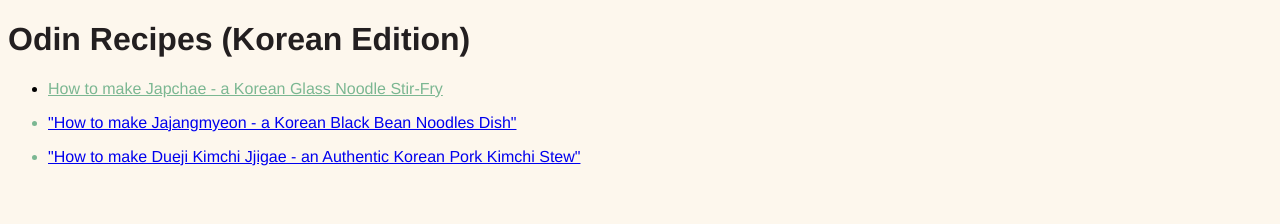
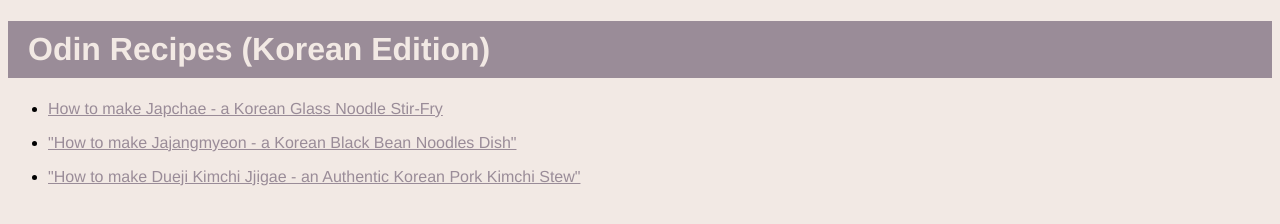
Before and after one commit to adavidryu/odin-recipes, a plain HTML site: page index.html in a window 1280 px wide. Drawn offline with Linux system fonts and the light colour scheme.

Commit message:
feat: Add CSS pages and styling for all pages
Used a consistent color palette and added basic styling to all recipe pages and main page. Colors, fonts, background colors, etc.

```diff
--- a/index.html
+++ b/index.html
@@ -6,12 +6,12 @@
             <link rel="stylesheet" href="style.css">
     </head>
     <body>
-        <h1 class="title">Odin Recipes (Korean Edition)</h1>
+        <h1>Odin Recipes (Korean Edition)</h1>
 
         <ul>
-        <li ><a class="links" href = "./recipes/japchae.html">How to make Japchae - a Korean Glass Noodle Stir-Fry</a></p>
-        <li class="links"><a href = ./recipes/jajangmyeon.html>"How to make Jajangmyeon - a Korean Black Bean Noodles Dish"</p>
-        <li class="links"><a href = ./recipes/kimchijjigae.html>"How to make Dueji Kimchi Jjigae - an Authentic Korean Pork Kimchi Stew"</p>
+        <li><a class="links" href = "./recipes/japchae.html">How to make Japchae - a Korean Glass Noodle Stir-Fry</a></p>
+        <li><a class="links" href = ./recipes/jajangmyeon.html>"How to make Jajangmyeon - a Korean Black Bean Noodles Dish"</p>
+        <li><a class="links" href = ./recipes/kimchijjigae.html>"How to make Dueji Kimchi Jjigae - an Authentic Korean Pork Kimchi Stew"</p>
         </ul>
 
 </body>
--- /dev/null
+++ b/recipes/jaj.css
@@ -0,0 +1,17 @@
+body {
+    font-family: Helvetica, Arial, sans-serif;
+    background-color: #f2e9e4;
+}
+
+h1 {
+    padding-left: 20px;
+    padding-right: 20px;
+    padding-top: 10px;
+    padding-bottom: 10px;
+    background-color: #9a8c98;
+    color: #f2e9e4;
+}
+
+h3 {
+    color: #9a8c98
+}
--- /dev/null
+++ b/recipes/japc.css
@@ -0,0 +1,17 @@
+body {
+    font-family: Helvetica, Arial, sans-serif;
+    background-color: #f2e9e4;
+}
+
+h1 {
+    padding-left: 20px;
+    padding-right: 20px;
+    padding-top: 10px;
+    padding-bottom: 10px;
+    background-color: #9a8c98;
+    color: #f2e9e4;
+}
+
+h3 {
+    color: #9a8c98
+}
--- /dev/null
+++ b/recipes/kim.css
@@ -0,0 +1,17 @@
+body {
+    font-family: Helvetica, Arial, sans-serif;
+    background-color: #f2e9e4;
+}
+
+h1 {
+    padding-left: 20px;
+    padding-right: 20px;
+    padding-top: 10px;
+    padding-bottom: 10px;
+    background-color: #9a8c98;
+    color: #f2e9e4;
+}
+
+h3 {
+    color: #9a8c98
+}
--- a/style.css
+++ b/style.css
@@ -1,12 +1,18 @@
 body {
   font-family: Helvetica, Arial, sans-serif;
-  background-color: #fdf7ed;
+  background-color: #f2e9e4;
+
 }
 
-.title {
-  color: #231f20;
+h1 {
+  padding-left: 20px;
+  padding-right: 20px;
+  padding-top: 10px;
+  padding-bottom: 10px;
+  background-color: #9a8c98;
+  color: #f2e9e4;
 }
 
 .links {
-  color: #7bb792
+  color: #9a8c98
 }
```
Also changed, not shown: recipes/jajangmyeon.html (+1 -0 lines), recipes/japchae.html (+1 -0 lines), recipes/kimchijjigae.html (+1 -0 lines).
